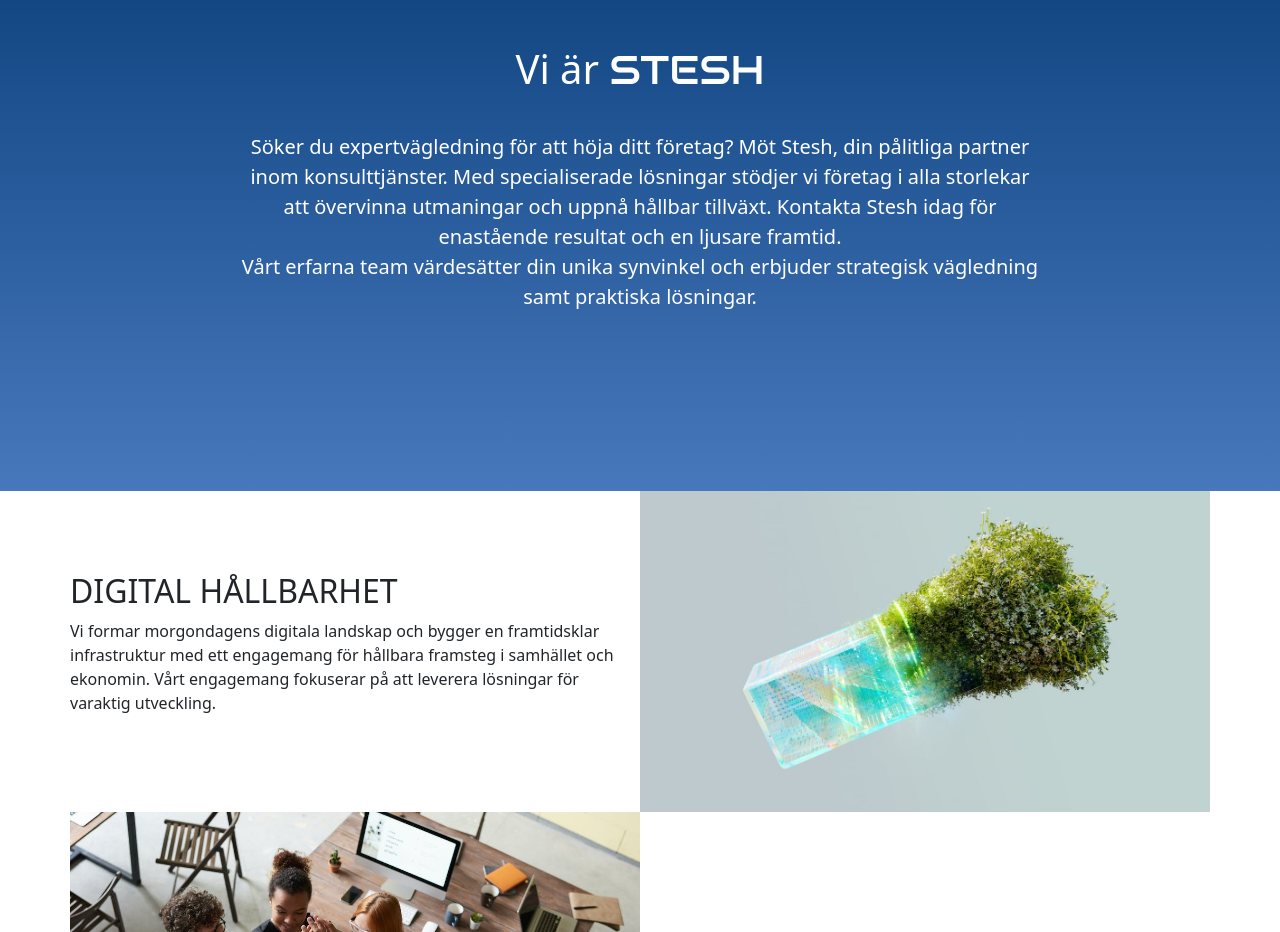
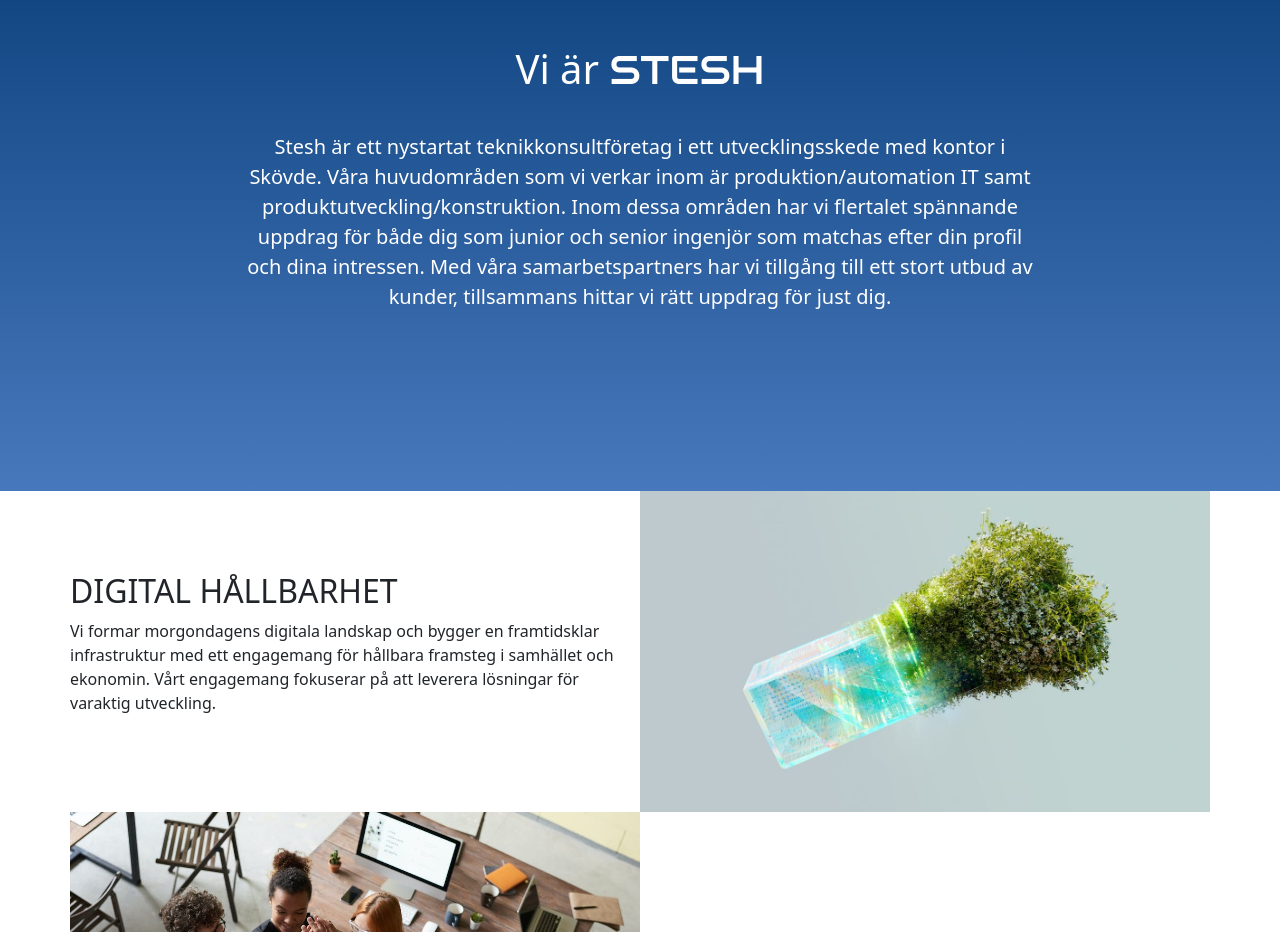
Before and after one commit to nataliemajadixon/stesh, a React (Create React App) app: page / in a window 1280 px wide. Shown: the part 860-1792 px from the top of the page. Built offline with nearby package versions, Linux system fonts and the light colour scheme; a web font is replaced by a local one.

Commit message:
Update Home.jsx

```diff
--- a/src/components/Home/Home.jsx
+++ b/src/components/Home/Home.jsx
@@ -92,10 +92,9 @@
                <div className={`middle-text ${isMiddleTextInView ? 'in-viewport' : ''} `}>
                 <h1 className='steshhomemiddle'>Vi är <span className="steshnormal">STESH</span></h1>
                 <p>
-                Söker du expertvägledning för att höja ditt företag? Möt Stesh, din pålitliga partner inom konsulttjänster. Med specialiserade lösningar stödjer vi företag i alla storlekar att övervinna utmaningar
-                 och uppnå hållbar tillväxt. Kontakta Stesh idag för enastående resultat och en ljusare framtid.
+
+Stesh är ett nystartat teknikkonsultföretag i ett utvecklingsskede med kontor i Skövde. Våra huvudområden som vi verkar inom är produktion/automation IT samt produktutveckling/konstruktion. Inom dessa områden har vi flertalet spännande uppdrag för både dig som junior och senior ingenjör som matchas efter din profil och dina intressen. Med våra samarbetspartners har vi tillgång till ett stort utbud av kunder, tillsammans hittar vi rätt uppdrag för just dig.
                  <br></br>
-                Vårt erfarna team värdesätter din unika synvinkel och erbjuder strategisk vägledning samt praktiska lösningar.
 
                 </p>
                 </div>
```
